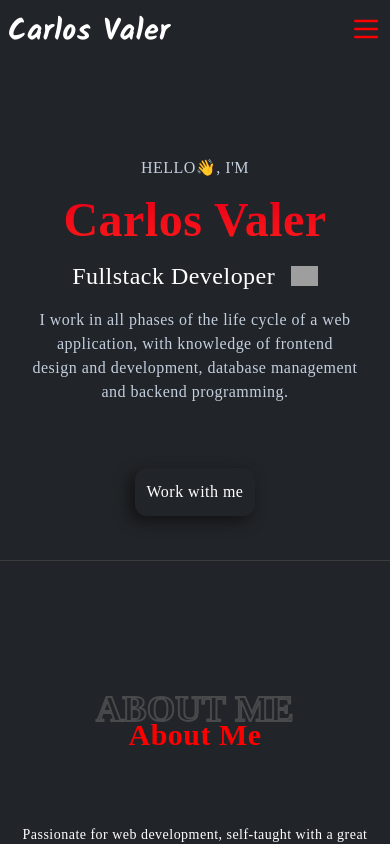
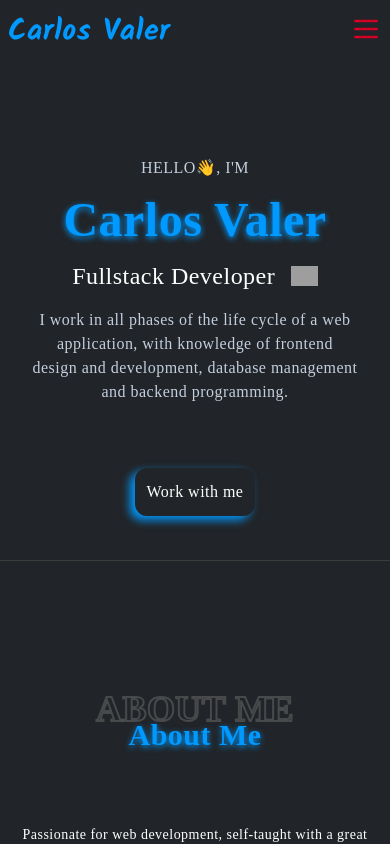
Before and after one commit to cvp30/Portfolio, a React (Vite) app: page / in a window 390 px wide. Shown: the top 844 px of the page. Built offline with nearby package versions, Linux system fonts and the light colour scheme; grey boxes are pictures that could not be loaded; a web font is replaced by a local one.

Commit message:
change color

```diff
--- a/src/components/Card.jsx
+++ b/src/components/Card.jsx
@@ -5,10 +5,10 @@ const Card = ({ title, image, description, githubLink, deployLink }) => {
     <div className=" h-44 lg:h-64 2xl:h-80 aspect-video group relative overflow-hidden">
       <img src={image} className="h-full w-full group-hover:scale-110 transition-all duration-500 ease-in-out" />
 
-      <div className=" absolute flex flex-col gap-2 lg:gap-5 bg-[#000000e2] bottom-0 w-full h-0 group-hover:p-2 group-hover:h-2/3 transition-all duration-500 ease-in-out">
+      <div className=" absolute text-skyBlue flex flex-col gap-2 lg:gap-5 bg-[#000000e2] bottom-0 w-full h-0 group-hover:p-2 group-hover:h-2/3 transition-all duration-500 ease-in-out">
         <p>{title}</p>
         <p className="text-[#a1a1a1] text-xs lg:tracking-[0.07rem]">{description}</p>
-        <div className="w-full h-6  lg:h-8 flex justify-center  gap-16 text-red">
+        <div className="w-full h-6  lg:h-8 flex justify-center  gap-16 text-skyBlue">
           <a href={githubLink} target="_blank">
             <Github />
           </a>
--- a/src/components/Header.jsx
+++ b/src/components/Header.jsx
@@ -14,12 +14,12 @@ const Header = () => {
   }, [])
 
   return (
-    <header className={`${bg ? 'bg-[rgba(0,0,0,0.83)]': ''} w-full h-16 2xl:h-20 z-50 flex items-center fixed transition-all duration-300`}>
+    <header className={`${bg ? 'bg-[rgba(0,0,0,0.83)]' : ''} w-full h-16 2xl:h-20 z-50 flex items-center fixed transition-all duration-300`}>
 
       <div className="w-full h-full max-w-screen-2xl mx-auto flex items-center justify-between lg:px-10 px-2">
 
         {/* logo */}
-        <a href="#" className="logo text-3xl 2xl:text-4xl">
+        <a href="#" className="logo text-3xl 2xl:text-4xl text-skyBlue">
           Carlos Valer
         </a>
 
--- a/src/components/NavBar.jsx
+++ b/src/components/NavBar.jsx
@@ -8,7 +8,7 @@ const NavBar = () => {
       {
         navigationItems.map((item, key) => {
           return (
-            <a key={key} className="capitalize" href={`#${item}`}>{item}</a>
+            <a key={key} className="capitalize hover:text-skyBlue hover:drop-shadow-iconSky" href={`#${item}`}>{item}</a>
           )
         })
       }
--- a/src/components/Title.jsx
+++ b/src/components/Title.jsx
@@ -1,7 +1,7 @@
-const Title = ({children, mid=true}) => {
+const Title = ({ children, mid = true }) => {
   return (
-    <div className={`${mid ? '':'lg:items-start'} items-center relative flex flex-col  font-bold`}>
-      <p className=" text-3xl lg:text-4xl 2xl:text-5xl text-red">
+    <div className={`${mid ? '' : 'lg:items-start'} items-center relative flex flex-col  font-bold`}>
+      <p className=" text-3xl lg:text-4xl 2xl:text-5xl text-skyBlue drop-shadow-iconSky">
         {children}
       </p>
 
--- a/src/icons/index.jsx
+++ b/src/icons/index.jsx
@@ -199,7 +199,7 @@ export const Close = () => {
 
 export const Backend = () => {
   return (
-    <svg xmlns="http://www.w3.org/2000/svg" className="h-full" viewBox="0 0 24 24" strokeWidth="1" stroke="currentColor" fill="none" strokeLinecap="round" strokeLinejoin="round">
+    <svg xmlns="http://www.w3.org/2000/svg" className="h-full drop-shadow-icon" viewBox="0 0 24 24" strokeWidth="1" stroke="currentColor" fill="none" strokeLinecap="round" strokeLinejoin="round">
       <path stroke="none" d="M0 0h24v24H0z" fill="none"></path>
       <path d="M12 6m-8 0a8 3 0 1 0 16 0a8 3 0 1 0 -16 0"></path>
       <path d="M4 6v6a8 3 0 0 0 16 0v-6"></path>
@@ -210,13 +210,13 @@ export const Backend = () => {
 
 export const Design = () => {
   return (
-    <svg version="1.1" xmlns="http://www.w3.org/2000/svg" xmlnsXlink="http://www.w3.org/1999/xlink" className="h-full" viewBox="0 0 20 20"> <path fill="currentColor" d="M11.5 14h-8c-0.827 0-1.5-0.673-1.5-1.5v-8c0-0.827 0.673-1.5 1.5-1.5h13c0.827 0 1.5 0.673 1.5 1.5v1c0 0.276-0.224 0.5-0.5 0.5s-0.5-0.224-0.5-0.5v-1c0-0.276-0.224-0.5-0.5-0.5h-13c-0.276 0-0.5 0.224-0.5 0.5v8c0 0.276 0.224 0.5 0.5 0.5h8c0.276 0 0.5 0.224 0.5 0.5s-0.224 0.5-0.5 0.5z"></path> <path fill="currentColor" d="M11.5 18h-10c-0.827 0-1.5-0.673-1.5-1.5v-1c0-0.276 0.224-0.5 0.5-0.5h11c0.276 0 0.5 0.224 0.5 0.5s-0.224 0.5-0.5 0.5h-10.5v0.5c0 0.276 0.224 0.5 0.5 0.5h10c0.276 0 0.5 0.224 0.5 0.5s-0.224 0.5-0.5 0.5z"></path> <path fill="currentColor" d="M18.5 18h-4c-0.827 0-1.5-0.673-1.5-1.5v-8c0-0.827 0.673-1.5 1.5-1.5h4c0.827 0 1.5 0.673 1.5 1.5v8c0 0.827-0.673 1.5-1.5 1.5zM14.5 8c-0.276 0-0.5 0.224-0.5 0.5v8c0 0.276 0.224 0.5 0.5 0.5h4c0.276 0 0.5-0.224 0.5-0.5v-8c0-0.276-0.224-0.5-0.5-0.5h-4z"></path> <path fill="currentColor" d="M16.5 16c-0.132 0-0.26-0.053-0.353-0.147s-0.147-0.222-0.147-0.353 0.053-0.261 0.147-0.353c0.093-0.093 0.222-0.147 0.353-0.147s0.261 0.053 0.353 0.147c0.093 0.093 0.147 0.222 0.147 0.353s-0.053 0.261-0.147 0.353c-0.093 0.093-0.222 0.147-0.353 0.147z"></path> </svg>
+    <svg version="1.1" xmlns="http://www.w3.org/2000/svg" xmlnsXlink="http://www.w3.org/1999/xlink" className="h-full drop-shadow-icon" viewBox="0 0 20 20"> <path fill="currentColor" d="M11.5 14h-8c-0.827 0-1.5-0.673-1.5-1.5v-8c0-0.827 0.673-1.5 1.5-1.5h13c0.827 0 1.5 0.673 1.5 1.5v1c0 0.276-0.224 0.5-0.5 0.5s-0.5-0.224-0.5-0.5v-1c0-0.276-0.224-0.5-0.5-0.5h-13c-0.276 0-0.5 0.224-0.5 0.5v8c0 0.276 0.224 0.5 0.5 0.5h8c0.276 0 0.5 0.224 0.5 0.5s-0.224 0.5-0.5 0.5z"></path> <path fill="currentColor" d="M11.5 18h-10c-0.827 0-1.5-0.673-1.5-1.5v-1c0-0.276 0.224-0.5 0.5-0.5h11c0.276 0 0.5 0.224 0.5 0.5s-0.224 0.5-0.5 0.5h-10.5v0.5c0 0.276 0.224 0.5 0.5 0.5h10c0.276 0 0.5 0.224 0.5 0.5s-0.224 0.5-0.5 0.5z"></path> <path fill="currentColor" d="M18.5 18h-4c-0.827 0-1.5-0.673-1.5-1.5v-8c0-0.827 0.673-1.5 1.5-1.5h4c0.827 0 1.5 0.673 1.5 1.5v8c0 0.827-0.673 1.5-1.5 1.5zM14.5 8c-0.276 0-0.5 0.224-0.5 0.5v8c0 0.276 0.224 0.5 0.5 0.5h4c0.276 0 0.5-0.224 0.5-0.5v-8c0-0.276-0.224-0.5-0.5-0.5h-4z"></path> <path fill="currentColor" d="M16.5 16c-0.132 0-0.26-0.053-0.353-0.147s-0.147-0.222-0.147-0.353 0.053-0.261 0.147-0.353c0.093-0.093 0.222-0.147 0.353-0.147s0.261 0.053 0.353 0.147c0.093 0.093 0.147 0.222 0.147 0.353s-0.053 0.261-0.147 0.353c-0.093 0.093-0.222 0.147-0.353 0.147z"></path> </svg>
   )
 }
 
 export const Frontend = () => {
   return (
-    <svg xmlns="http://www.w3.org/2000/svg" className="h-full" viewBox="0 0 24 24" strokeWidth="1" stroke="currentColor" fill="none" strokeLinecap="round" strokeLinejoin="round">
+    <svg xmlns="http://www.w3.org/2000/svg" className="h-full drop-shadow-icon" viewBox="0 0 24 24" strokeWidth="1" stroke="currentColor" fill="none" strokeLinecap="round" strokeLinejoin="round">
       <path stroke="none" d="M0 0h24v24H0z" fill="none"></path>
       <path d="M7 8l-4 4l4 4"></path>
       <path d="M17 8l4 4l-4 4"></path>
--- a/src/pages/About.jsx
+++ b/src/pages/About.jsx
@@ -62,7 +62,7 @@ const About = () => {
           features.map((feature, key) => {
             return (
               <div key={key} className="h-full lg:h-full aspect-4/3 flex flex-col relative shadow-rightBottom rounded-xl after:-z-10 after:rounded-xl after:absolute after:w-full after:h-full after:shadow-leftTop">
-                <div className="h-1/3 w-full flex justify-center text-red">
+                <div className="h-1/3 w-full flex justify-center text-[#0099ff]">
                   {feature.icon}
                 </div>
 
--- a/src/pages/Home.jsx
+++ b/src/pages/Home.jsx
@@ -9,9 +9,15 @@ const Home = () => {
       <div className="lg:w-1/2  w-full h-112 flex flex-col justify-center items-center lg:items-start gap-4">
         <p className="text-[#c4cfde] 2xl:text-xl">HELLO👋, I'M</p>
 
-        <p style={{ WebkitTextFillColor: 'transparent' }} className="text-5xl lg:text-6xl 2xl:text-7xl font-bold bg-gradient-to-t from-[#f91a1a] to-[rgb(233,0,23)] bg-clip-text w-full text-center lg:text-left">
+        {/* <p style={{ WebkitTextFillColor: 'transparent' }} className="text-5xl lg:text-6xl 2xl:text-7xl font-bold bg-gradient-to-t from-[#f91a1a] to-[rgb(233,0,23)] bg-clip-text w-full text-center lg:text-left">
+          Carlos Valer
+        </p> */}
+
+        <p className="text-5xl lg:text-6xl 2xl:text-7xl font-bold w-full text-center lg:text-left text-skyBlue drop-shadow-iconSky">
           Carlos Valer
         </p>
+
+
         <div className="flex items-center gap-4">
           <p className="text-2xl 2xl:text-3xl">Fullstack Developer</p>
           <img className=" h-5 2xl:h-6" src="https://upload.wikimedia.org/wikipedia/commons/b/bb/Animated-Flag-Peru.gif" alt="" />
--- a/src/pages/Works.jsx
+++ b/src/pages/Works.jsx
@@ -9,7 +9,7 @@ const Works = () => {
         My Works
       </Title>
 
-      <div className='flex flex-wrap items-center justify-center'>
+      <div className='flex flex-wrap items-center justify-center gap-3'>
         {
           data.map((work, key) => {
             return (
--- a/tailwind.config.cjs
+++ b/tailwind.config.cjs
@@ -1,12 +1,12 @@
 /** @type {import('tailwindcss').Config} */
 module.exports = {
-  darkMode:"class",
+  darkMode: "class",
   content: [
     "./index.html",
     "./src/**/*.{js,ts,jsx,tsx}",
   ],
   theme: {
-    letterSpacing:{
+    letterSpacing: {
       tight: '-.025em',
       normal: '0',
       wide: '.025em',
@@ -16,20 +16,21 @@ module.exports = {
       spacing: {
         '156': '39rem',
 
-        '120':'30rem',
+        '120': '30rem',
         '132': '33rem',
-        '112':'28rem',
-        '160':'40rem',
-        '194':'48.5rem',
-        '18':'4.5rem',
+        '112': '28rem',
+        '160': '40rem',
+        '194': '48.5rem',
+        '18': '4.5rem',
       },
       boxShadow: {
         'leftTop': '5px -5px 10px rgba(116,116,116,.2)',
-        'rightBottom': '-5px 5px 15px rgba(0,0,0,.5)',
+        'rightBottom': '-5px 4px 10px #0099ff',
       },
-      dropShadow:{
+      dropShadow: {
         'icon': '0px 2px 5px white',
         'iconDark': '0px 2px 3px white',
+        'iconSky': '0px 2px 3px #0099ff',
       },
       aspectRatio: {
         '3/4': '3 / 4',
@@ -44,10 +45,11 @@ module.exports = {
     },
     colors: {
       'background': '#212428',
-      'red': 'red',
+      'red': 'rgb(209,0,36)',
       'white': 'white',
       'black': 'black',
       'line': '#3c3c3c',
+      'skyBlue': '#0099ff',
 
       'transparent': 'rgba(0,0,0,0)',
       'light': '#eeeeee',
```
Also changed, not shown: src/data/works.js (+10 -9 lines), src/assets/works/ecommerce.png (added).
